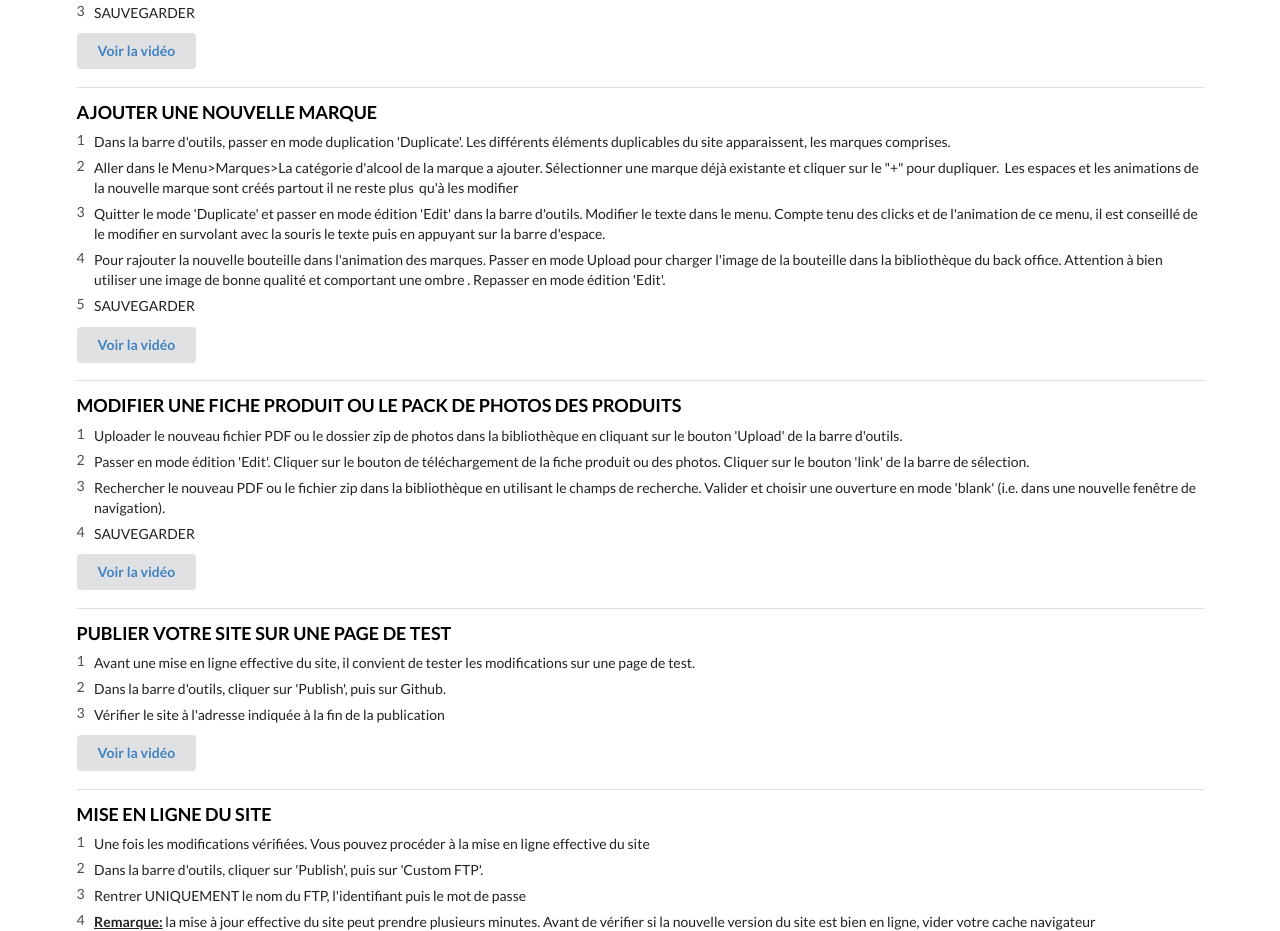
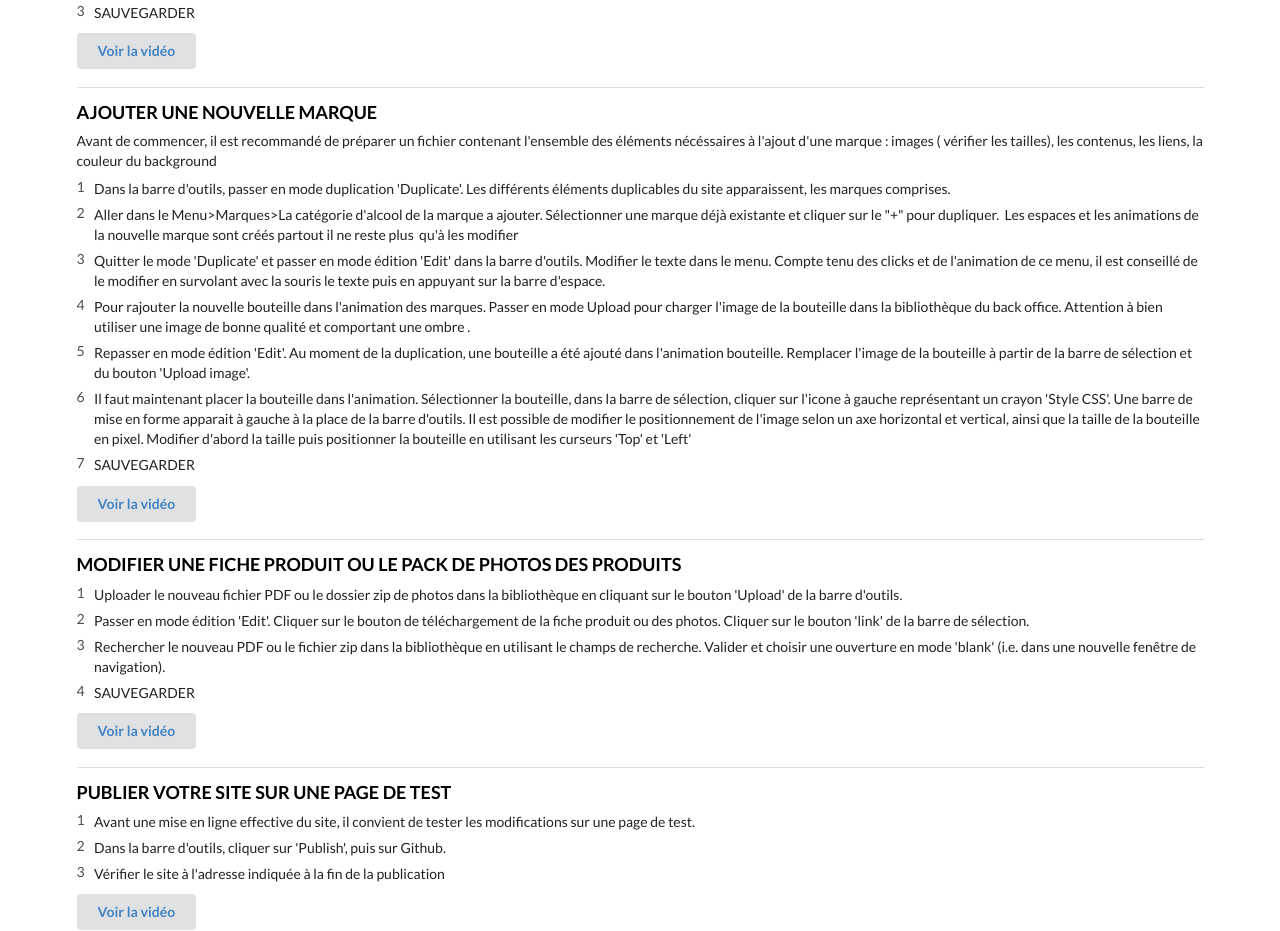
Before and after one commit to RonanDrouglazet/Iberia, a website: page admin/help.html in a window 1280 px wide. Shown: the part 1807-2738 px from the top of the page. Drawn offline with nearby package versions, Linux system fonts and the light colour scheme.

Commit message:
Octoboot - Thu Aug 18 2016 10:58:13 GMT+0200 (CEST)

```diff
--- a/admin/help.html
+++ b/admin/help.html
@@ -212,6 +212,8 @@ Pour une efficacité optimale de la plateforme, il est conseillé d'utiliser le
 </div>
 </div><div class="item"><div class="content"><p><strong><span style="font-size:18px;"><a class="header"><span style="color:#000000;">AJOUTER UNE NOUVELLE MARQUE</span></a></span></strong></p>
 
+<p>Avant de commencer, il est recommandé de préparer un fichier contenant l'ensemble des éléments nécéssaires à l'ajout d'une marque : images ( vérifier les tailles), les contenus, les liens, la couleur du background</p>
+
 <div class="description">
 <ol class="ui list">
 	<li ob-duplicable="">
@@ -223,8 +225,15 @@ Pour une efficacité optimale de la plateforme, il est conseillé d'utiliser le
 	<li ob-duplicable="">
 	<p>Quitter le mode 'Duplicate' et passer en mode édition 'Edit' dans la barre d'outils. Modifier le texte dans le menu. Compte tenu des clicks et de l'animation de ce menu, il est conseillé de le modifier en survolant avec la souris le texte puis en appuyant sur la barre d'espace. </p>
 	</li>
-	<li ob-duplicable=""><p>Pour rajouter la nouvelle bouteille dans l'animation des marques. Passer en mode Upload pour charger l'image de la bouteille dans la bibliothèque du back office. Attention à bien utiliser une image de bonne qualité et comportant une ombre . Repasser en mode édition 'Edit'.</p>
-</li>
+	<li ob-duplicable="">
+	<p>Pour rajouter la nouvelle bouteille dans l'animation des marques. Passer en mode Upload pour charger l'image de la bouteille dans la bibliothèque du back office. Attention à bien utiliser une image de bonne qualité et comportant une ombre .</p>
+	</li>
+	<li ob-duplicable="">
+	<p>Repasser en mode édition 'Edit'. Au moment de la duplication, une bouteille a été ajouté dans l'animation bouteille. Remplacer l'image de la bouteille à partir de la barre de sélection et du bouton 'Upload image'. </p>
+	</li>
+	<li ob-duplicable="">
+	<p>Il faut maintenant placer la bouteille dans l'animation. Sélectionner la bouteille, dans la barre de sélection, cliquer sur l'icone à gauche représentant un crayon 'Style CSS'. Une barre de mise en forme apparait à gauche à la place de la barre d'outils. Il est possible de modifier le positionnement de l'image selon un axe horizontal et vertical, ainsi que la taille de la bouteille en pixel. Modifier d'abord la taille puis positionner la bouteille en utilisant les curseurs 'Top' et 'Left'</p>
+	</li>
 	<li ob-duplicable="">
 	<p>SAUVEGARDER</p>
 	</li>
@@ -232,7 +241,7 @@ Pour une efficacité optimale de la plateforme, il est conseillé d'utiliser le
 </div>
 
 <div class="extra">
-<a href="../uploads/Ajout%20marque.mp4" target="_blank"></a><div class="ui left floated button"><a href="../uploads/Ajout%20marque.mp4" target="_blank"></a><a href="../uploads/Ajout%20marque.mp4" target="_blank">Voir la vidéo </a></div>
+<div class="ui left floated button"><a href="../uploads/Ajout%20marque.mp4" target="_blank">Voir la vidéo </a></div>
 </div>
 </div>
 </div><div class="item">
@@ -326,4 +335,5 @@ Pour une efficacité optimale de la plateforme, il est conseillé d'utiliser le
 
 <div class="iframeoverlay" style="width:454px;height:90px;position:absolute;left:887px;top:875px;background:rgba(0, 0, 0, 0.01);z-index:1000000000"></div>
 
-<div class="iframeoverlay" style="width:10px;height:10px;position:absolute;left:-5px;top:-5px;background:rgba(0, 0, 0, 0.01);z-index:1000000000"></div></body></html>
+<div class="iframeoverlay" style="width:10px;height:10px;position:absolute;left:-5px;top:-5px;background:rgba(0, 0, 0, 0.01);z-index:1000000000"></div>
+</body></html>
```
